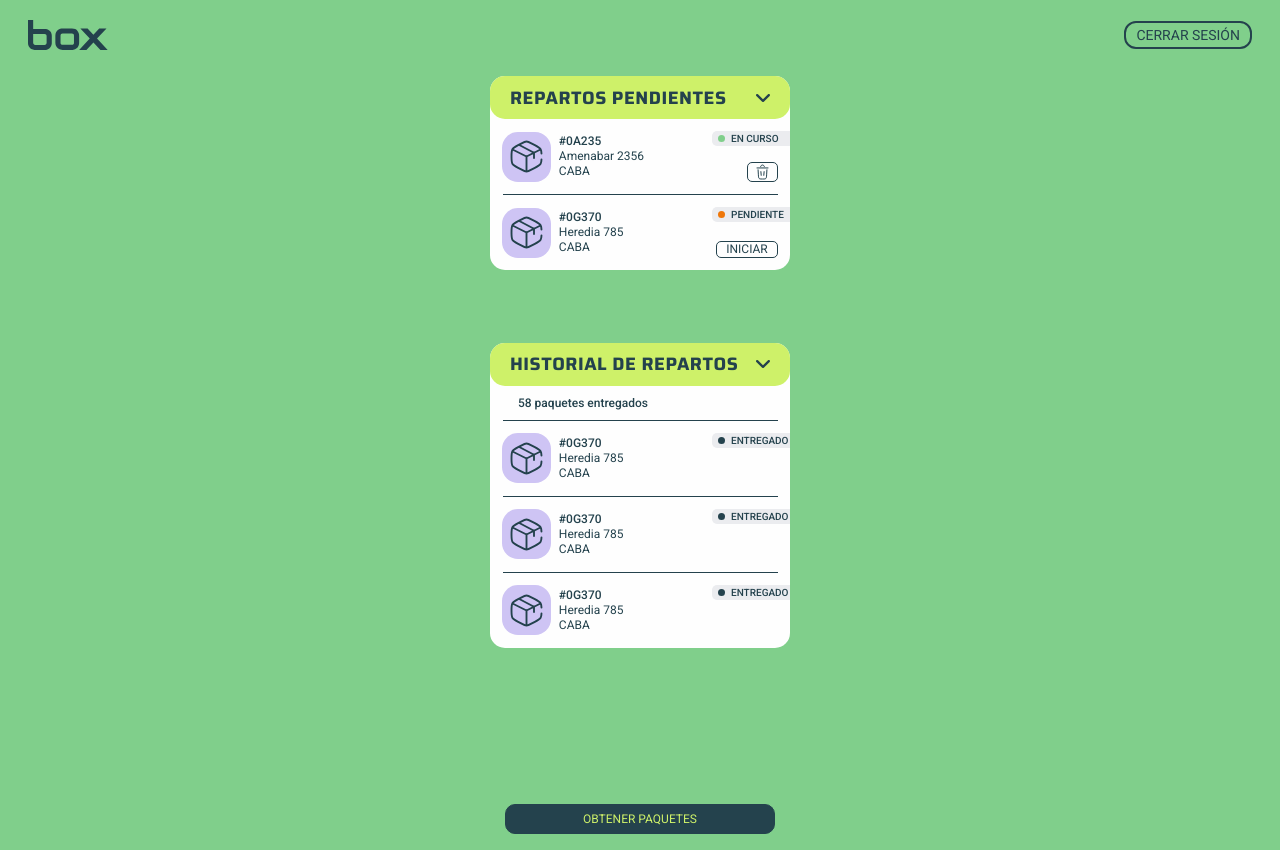
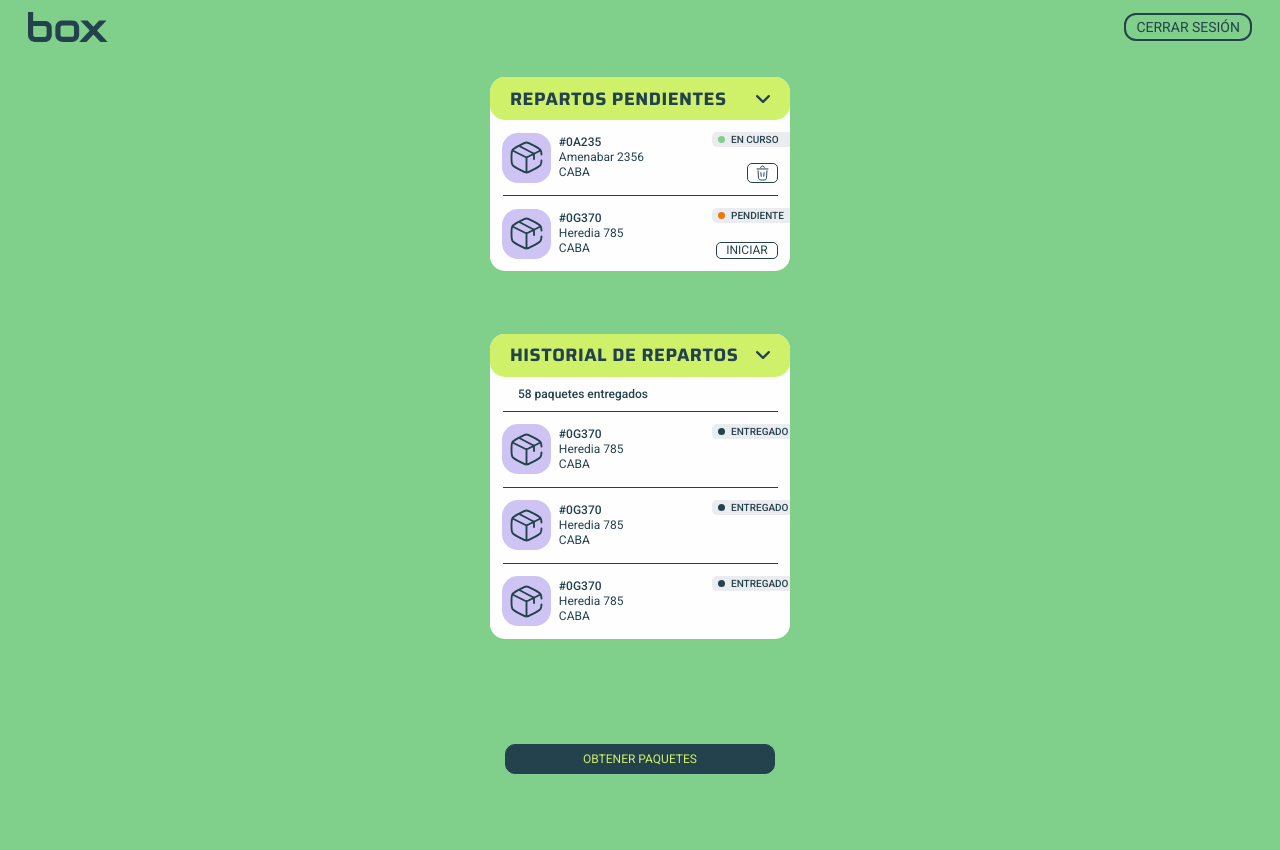
Before and after one commit to GermanCuevas/box-client, a Next.js app: page / in a window 1280 px wide. After the commit the page ends 800 px from the top, so only its background shows below. Built offline with nearby package versions, Linux system fonts and the light colour scheme; sample sign-in values are in the browser's storage.

Commit message:
fix: fix hollo admin

```diff
--- a/src/app/layout.tsx
+++ b/src/app/layout.tsx
@@ -15,12 +15,10 @@ export const metadata: Metadata = {
 export default function RootLayout({ children }: { children: React.ReactNode }) {
   return (
     <html lang="en">
-      <body className={`${roboto.className} antialiased`}>
+      <body className={`${roboto.className} antialiased bg-lightGreen `}>
         <Providers>
-          <div className="bg-lightGreen h-[100%]">
-            <Header />
-            {children}
-          </div>
+          <Header />
+          {children}
         </Providers>
       </body>
     </html>
--- a/src/app/page.tsx
+++ b/src/app/page.tsx
@@ -60,12 +60,12 @@ export default function Home() {
     router.push('/packages');
   };
   return (
-    <main className=" h-[100vh] flex flex-col justify-between">
+    <main className=" h-[92.5vh] flex flex-col justify-between">
       <div className="h-[80%] mt-4 w-full flex flex-col justify-evenly">
         <div className="h-[40%] ">
           <Deliveries data={fakeDataPendings} />
         </div>
-        <div className="h-[55%] ">
+        <div className="h-[50%] ">
           <Deliveries
             lemmonTitle={'historial de repartos'}
             deliveryType={'history'}
@@ -75,7 +75,7 @@ export default function Home() {
       </div>
       <ButtomBottom
         handleButton={handleButton}
-        buttonClassName={'bg-darkGreen w-[270px] mb-4'}
+        buttonClassName={'bg-darkGreen w-[270px] mb-2'}
         titleButtomClasses={'text-lemonGreen'}
         titleButtom="obtener paquetes"
       />
--- a/src/app/profile-admin/page.tsx
+++ b/src/app/profile-admin/page.tsx
@@ -32,7 +32,7 @@ const fakeDataHistory = [
 
 export default function ProfileAdmin() {
   return (
-    <div className="flex flex-col items-center justify-center py-4 h-screen">
+    <div className="flex flex-col items-center justify-center py-4 h-[92.5]">
       <div className="w-full max-w-[300px]">
         <div className="mb-2 tracking-normal">
           <LemmonButton title={'gestionar pedidos'} width={'w-full'} />
--- a/src/commons/HelloAdmin.tsx
+++ b/src/commons/HelloAdmin.tsx
@@ -1,5 +1,6 @@
-import React from 'react';
+import React, { useState } from 'react';
 import Image from 'next/image';
+import { usePathname } from 'next/navigation';
 
 interface hello {
   name?: string;
@@ -23,13 +24,15 @@ export default function HelloAdmin({
   classNamediv2,
   classNameh2
 }: hello) {
-  // const [editMode, setEditMode] = useState(true);
-  // const [subTitle, setSubTitle] = useState('HABILITADO');
+  const pathname = usePathname();
+  const [changeMode, setchangeMode] = useState({ state: true, subtitle: 'HABILITADO' });
 
-  // const handleSwitchChange = () => {
-  //   setEditMode(!editMode);
-  //   setSubTitle(editMode ? 'DESHABILITADO' : 'HABILITADO');
-  // };
+  const handleSwitchChange = () => {
+    setchangeMode({
+      state: !changeMode.state,
+      subtitle: changeMode.state ? 'DESABILITADO ' : 'HABILITADO'
+    });
+  };
 
   return (
     <div
@@ -41,13 +44,13 @@ export default function HelloAdmin({
         <Image src={imagen} alt="" height={60} width={60} className="mr-2" />
         <div className={'flex flex-col ml-2'}>
           <h1 className={'text-darkGreen font-bold'}>{name}</h1>
-          {editMode ? (
+          {pathname === '/profile-admin' ? (
             <h2
               className={`text-darkGreen text-sm bg-lightGreen rounded pl-1 pr-1 font-bold ${
                 classNameh2 || ''
               }`}
             >
-              {subTitle}
+              {changeMode.subtitle}
             </h2>
           ) : (
             <h2 className={`text-darkGreen text-sm ${classNameh2 || ''}`}>{subTitle}</h2>
@@ -59,7 +62,7 @@ export default function HelloAdmin({
               type="checkbox"
               value=""
               className="sr-only peer"
-              // onChange={handleSwitchChange}
+              onChange={handleSwitchChange}
             />
             <div className="w-11 h-6 bg-darkGreen rounded-full peer dark:bg-gray-700 peer-focus:ring-green-300 dark:peer-focus:ring-green-800 peer-checked:after:translate-x-full rtl:peer-checked:after:-translate-x-full peer-checked:after:border-lemonGreen after:content-[''] after:absolute after:top-0.5 after:start-[2px] after:bg-lemonGreen after:border-gray-300 after:border after:rounded-full after:h-5 after:w-5 after:transition-all dark:border-darkGreen peer-checked:bg-green-600"></div>
           </label>
--- a/src/components/Header.tsx
+++ b/src/components/Header.tsx
@@ -21,7 +21,7 @@ export default function Header() {
     return null;
   }
   return (
-    <header className=" w-full px-7 flex justify-between items-center pt-5">
+    <header className=" w-full px-7 flex justify-between items-center pt-3">
       <Image src={'/img/box.svg'} width={80} height={30} alt="Logo box" />
       {path === '/register' ? null : (
         <LogoutButton text={'CERRAR SESIÓN'} classNameButton={'py-0.5 px-2.5'} />
```
